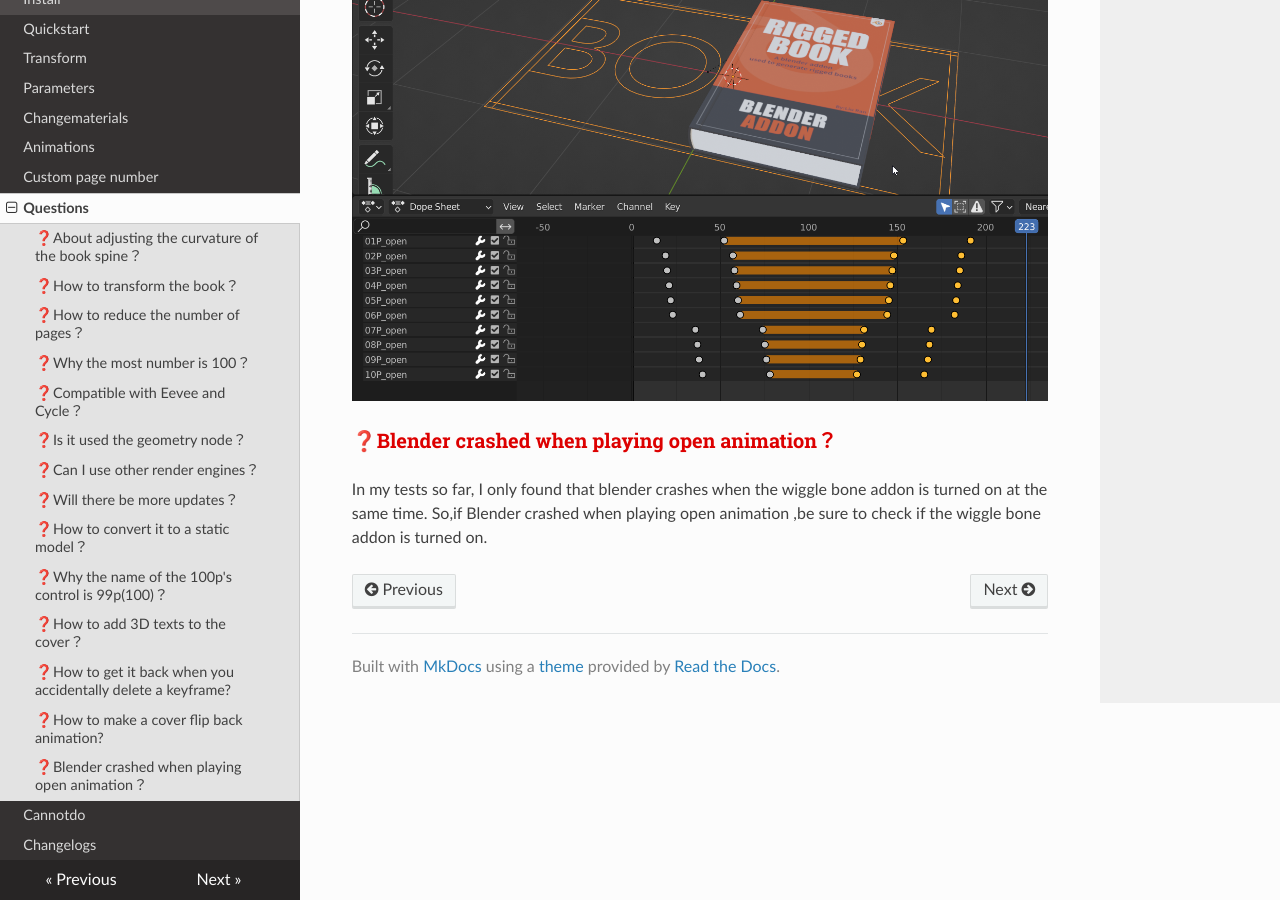
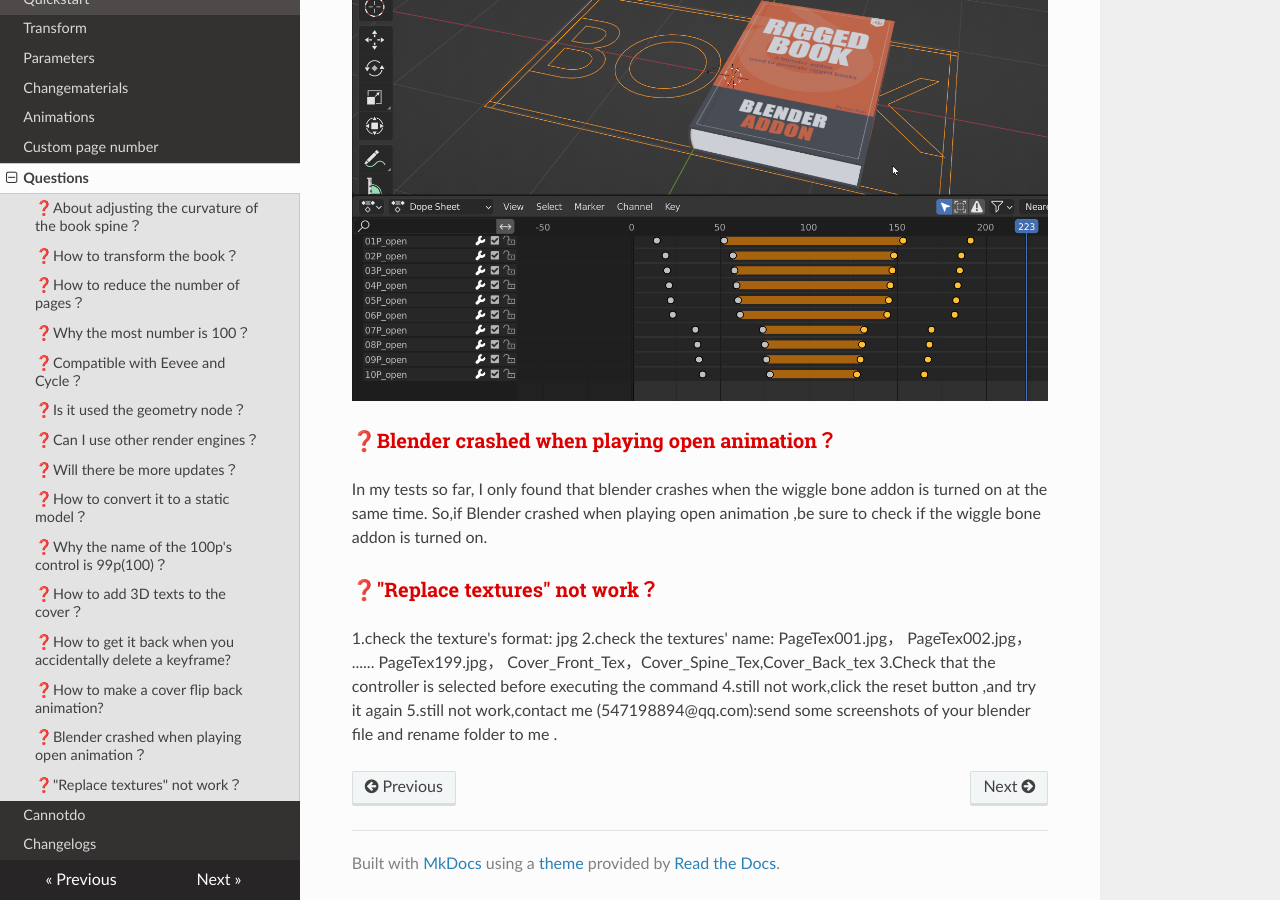
Before and after one commit to LiuRan89/Riggedbooks-manual-english, an MkDocs documentation site: the page built from docs/questions.md, in a window 1280 px wide and 900 px high, scrolled down 3538 px. Built offline with MkDocs 1.6.1, drawn with Linux system fonts in a browser that asks for light colours; nearby versions of some CDN libraries.

Commit message:
Update questions.md

```diff
--- a/docs/questions.md
+++ b/docs/questions.md
@@ -48,3 +48,10 @@
 ###❓<font color="#dd0000">Blender crashed when playing open animation？</font><br />
 In my tests so far, I only found that blender crashes when the wiggle bone addon is turned on at the same time.
 So,if Blender crashed when playing open animation ,be sure to check if the wiggle bone addon is turned on.
+
+###❓<font color="#dd0000">"Replace textures" not work？</font><br />
+1.check the texture's format: jpg
+2.check the textures' name: PageTex001.jpg，   PageTex002.jpg，  ...... PageTex199.jpg， Cover_Front_Tex，Cover_Spine_Tex,Cover_Back_tex
+3.Check that the controller is selected before executing the command
+4.still not work,click the reset button ,and try it again
+5.still not work,contact me (547198894@qq.com):send some screenshots of your blender file and rename folder to me .
```
